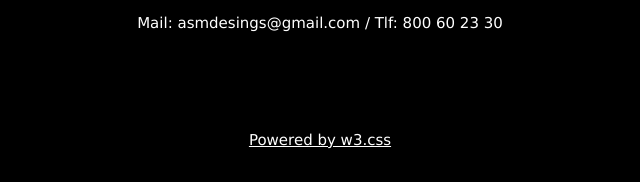
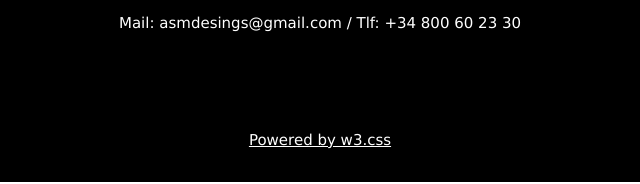
Before and after one commit to asmdesings/asmdesings.github.io, a plain HTML site: page index.html in a window 1280 px wide. Shown: the part 2520-2704 px from the top of the page, 320-960 px from the left. Drawn offline with Linux system fonts and the light colour scheme.

Commit message:
Update index.html

```diff
--- a/index.html
+++ b/index.html
@@ -102,13 +102,13 @@
 </div>
 
 
-<!-- Real Footer -->
+<!-- Contact Footer -->
 <footer class="w3-center w3-black w3-padding-16">
 <div class="w3-container w3-padding-32" id="contact">
     <h3 class="w3-border-bottom w3-border-light-grey w3-padding-16">Contact us</h3>
 
 
-  <p><a title="W3.CSS"class="w3-hover-text-blue">Mail: asmdesings@gmail.com / Tlf: 800 60 23 30</a></p>
+  <p><a title="W3.CSS"class="w3-hover-text-blue">Mail: asmdesings@gmail.com / Tlf: +34 800 60 23 30</a></p>
 </footer>
 
 <!-- Footer link -->
```
